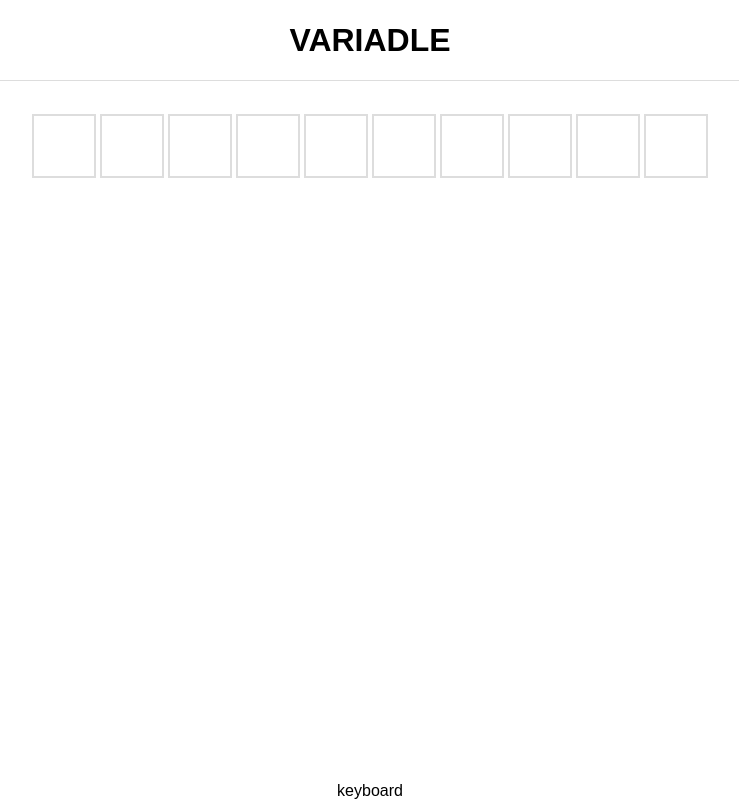
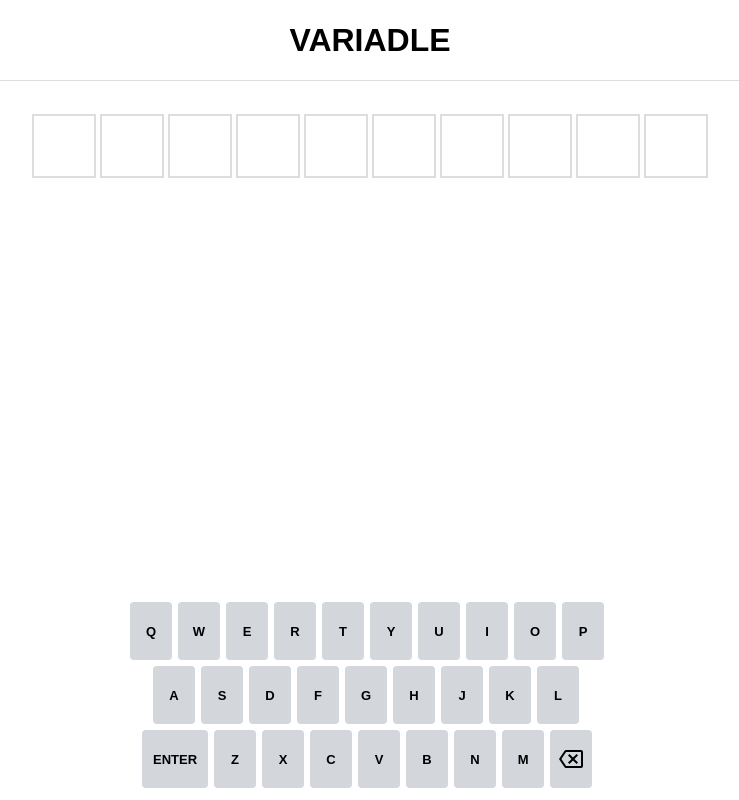
Before and after one commit to juandl14/variable-wordle, an Angular app: page / in a window 1280 px wide. Shown: the whole page, without its empty margins (270-1009 px from the left). Built offline with nearby package versions, Linux system fonts and the light colour scheme.

Commit message:
FEATURE: Functionality seems to be finished

```diff
--- a/src/app/wordle/wordle.component.html
+++ b/src/app/wordle/wordle.component.html
@@ -10,14 +10,27 @@
             <div class="letter-container" *ngFor="let letter of try.letters"
                 [class.correct]="letter.state === LetterState.CORRECT"
                 [class.partial]="letter.state === LetterState.PARTIAL_MATCH"
-                [class.wrong]="letter.state === LetterState.WRONG" [class.has-text]="letter.text !== ''">
+                [class.wrong]="letter.state === LetterState.WRONG || (letter.state !== LetterState.CORRECT && letter.state !== LetterState.PENDING && letter.state !== LetterState.PARTIAL_MATCH)"
+                [class.has-text]="letter.text !== ''">
                 {{letter.text}}
             </div>
             <!-- </div> -->
         </div>
     </div>
 
-    <div class="keyboard-container">keyboard</div>
+    <div class="keyboard-container">
+        <div [class]="['row' + i, 'row'].join(' ')" *ngFor="let row of keyboardRows; let i = index">
+            <div *ngFor="let key of row" [class]="getKeyClass(key)" [class.enter]="key === 'Enter'"
+                (click)="handleClickKey(key)">
+                <div *ngIf="key !== 'Backspace'; else backspace">
+                    {{key}}
+                </div>
+                <ng-template #backspace>
+                    <img src="../../assets/backspace_icon.svg" />
+                </ng-template>
+            </div>
+        </div>
+    </div>
 
     <div class="info-msg" [class.show]="infoMsg !== ''" [class.fade-out]="fadeOutInfoMsg">
         {{infoMsg}}
--- a/src/app/wordle/wordle.component.scss
+++ b/src/app/wordle/wordle.component.scss
@@ -84,21 +84,68 @@
 
             .word-len-msg-container {
                 display: flex;
-                // margin: 1%;
                 position: absolute;
                 align-items: center;
-                justify-content: center;
-                // top: 0;
-                // left: 0;
-                // margin: 10% 0;
-                // z-index: 1;
             }
         }
     }
 
-    .keyboard-contianer {
-        display: flex;
-        margin-bottom: 2%;
+    .keyboard-container {
+        // display: flex;
+        margin-bottom: 12px;
+
+        .row {
+            display: flex;
+            align-items: center;
+            margin-top: 6px;
+
+            &.row1 {
+                margin-left: 23px;
+            }
+
+            &.row2 {
+                margin-left: 12px;
+            }
+        }
+
+        .key {
+            height: 58px;
+            min-width: 42px;
+            margin-right: 6px;
+            display: flex;
+            align-items: center;
+            justify-content: center;
+            cursor: pointer;
+            border-radius: 4px;
+            background-color: #d3d6da;
+            font-size: 13px;
+            font-weight: bold;
+            user-select: none;
+
+            &.enter {
+                padding: 0 11px;
+                text-transform: uppercase;
+            }
+
+            &.match {
+                background-color: #6aaa64;
+                color: white;
+            }
+
+            &.partial {
+                background-color: #c9b458;
+                color: white;
+            }
+
+            &.wrong {
+                background-color: #86888a;
+                color: white;
+            }
+
+            &:hover {
+                background-color: #bbb;
+            }
+        }
     }
 
     .info-msg {
--- a/src/app/wordle/wordle.component.ts
+++ b/src/app/wordle/wordle.component.ts
@@ -1,9 +1,6 @@
 import { Component, ElementRef, HostListener, OnInit, QueryList, ViewChildren } from '@angular/core';
 import { WORDS } from '../words';
 
-// const WORD_LEN = 5;
-// const TRIES = 6;
-// const NUM_WORDS = WORDS.length;
 const MAX_WORD_LEN = 10;
 
 // Letter map
@@ -51,6 +48,16 @@ export class WordleComponent implements OnInit {
   readonly tries: Try[] = [];
 
   readonly LetterState = LetterState;
+
+  // Keyboard rows
+  readonly keyboardRows = [
+    ['Q', 'W', 'E', 'R', 'T', 'Y', 'U', 'I', 'O', 'P'],
+    ['A', 'S', 'D', 'F', 'G', 'H', 'J', 'K', 'L'],
+    ['Enter', 'Z', 'X', 'C', 'V', 'B', 'N', 'M', 'Backspace']
+  ];
+
+  // Stores the state for the keyboard key indexed by keys
+  readonly curLetterStates: { [key: string]: LetterState } = {};
 
   infoMsg = '';
 
@@ -116,7 +123,23 @@ export class WordleComponent implements OnInit {
     this.handleClickKey(event.key);
   }
 
-  private async handleClickKey(key: string) {
+  // Returns the classes for the given keyboard key based on its state
+  getKeyClass(key: string): string {
+    const state = this.curLetterStates[key.toLowerCase()];
+    switch (state) {
+      case LetterState.CORRECT:
+        return 'match key';
+      case LetterState.PARTIAL_MATCH:
+        return 'partial key';
+      case LetterState.WRONG:
+        return 'wrong key';
+      default:
+        return 'key';
+    }
+  }
+
+
+  async handleClickKey(key: string) {
     if (this.won) {
       return;
     }
@@ -138,7 +161,9 @@ export class WordleComponent implements OnInit {
     }
     // Handle enter
     else if (key === 'Enter') {
-      if (!this.checking && await this.checkCurrentTry()) {
+      const validWord = await this.checkCurrentTry();
+      console.log(validWord);
+      if (!this.checking && validWord) {
         this.currLetterIndex = this.numTries * MAX_WORD_LEN;
       }
     }
@@ -158,7 +183,7 @@ export class WordleComponent implements OnInit {
     const curTry = this.tries[this.numTries];
 
     // Check if the current try is a word in the list
-    const wordFromCurTry = curTry.letters.map(letter => letter.text).join('');
+    const wordFromCurTry = curTry.letters.map(letter => letter.text).join('').toLowerCase();
     console.log(wordFromCurTry);
     console.log(WORDS.includes(wordFromCurTry));
     if (!WORDS.includes(wordFromCurTry)) {
@@ -169,6 +194,7 @@ export class WordleComponent implements OnInit {
       setTimeout(() => {
         tryContainer.classList.remove('shake');
       }, 500);
+      this.checking = false;
       return false;
     }
 
@@ -180,7 +206,7 @@ export class WordleComponent implements OnInit {
     for (let i = 0; i < wordFromCurTry.length; i++) {
       const expected = this.targetWord[i];
       const curLetter = curTry.letters[i];
-      const got = curLetter.text;
+      const got = curLetter.text.toLowerCase();
       let state = LetterState.WRONG;
       if (expected === got && targetWordLetterCounts[got] > 0) {
         targetWordLetterCounts[expected]--
@@ -194,32 +220,39 @@ export class WordleComponent implements OnInit {
     }
     // console.log(states);
 
-    // for (let i = wordFromCurTry.length; i < MAX_WORD_LEN; i++) {
-    //   wordFromCurTry.concat(' ');
-    //   states.push(LetterState.WRONG);
-    // }
-
     // Get the current try
     const tryContainer = this.tryContainers.get(this.numTries)?.nativeElement as HTMLElement;
     const letterEles = tryContainer.querySelectorAll('.letter-container');
 
     await this.animateTry(curTry, states, letterEles);
 
+    // Save to keyboard key states
+    for (let i = 0; i < MAX_WORD_LEN; i++) {
+      const curLetter = curTry.letters[i];
+      const got = curLetter.text.toLowerCase();
+      const curStoredState = this.curLetterStates[got];
+      const targetState = states[i];
+      // Override state
+      if (curStoredState == null || targetState > curStoredState) {
+        this.curLetterStates[got] = targetState;
+      }
+    }
+
     this.numTries++;
 
     // Check if all letters in the current try are correct
     if (states.every(state => state === LetterState.CORRECT)) {
-      this.showInfoMsg('NICE!');
+      this.showInfoMsg('NICE, YOU WON!');
       this.won = true;
       await this.animateWin(letterEles);
     }
 
     if (!this.won) {
       if (wordFromCurTry.length > this.targetWord.length) {
-        this.populateNextRow("Word has less than " + wordFromCurTry.length + " letters");
+        this.populateNextRow('Word has less than ' + wordFromCurTry.length + ' letters');
       }
       else if (wordFromCurTry.length < this.targetWord.length) {
-        this.populateNextRow("Word has more than " + wordFromCurTry.length + " letters");
+        this.populateNextRow('Word has more than ' + wordFromCurTry.length + ' letters');
       }
       else {
         this.populateNextRow('Amount of letters is correct!');
@@ -228,7 +261,8 @@ export class WordleComponent implements OnInit {
 
     // Check if run out of tries
     if (this.numTries === this.maxTries) {
-      this.showInfoMsg('You lost! The word was: ' + this.targetWord.toUpperCase);
+      // Show message but don't hide
+      this.showInfoMsg('You lost! The word was: ' + this.targetWord.toUpperCase, false);
     }
 
     this.checking = false;
@@ -236,8 +270,9 @@ export class WordleComponent implements OnInit {
     return true;
   }
 
-  private showInfoMsg(msg: string) {
+  private showInfoMsg(msg: string, hide = true) {
     this.infoMsg = msg;
+    if (hide) {
       // Hide after 2s
       setTimeout(() => {
         this.fadeOutInfoMsg = true;
@@ -247,6 +282,7 @@ export class WordleComponent implements OnInit {
           this.fadeOutInfoMsg = false;
         }, 500);
       }, 2000);
+    }
   }
 
   private populateNextRow(tryMsg: string) {
```
Also changed, not shown: src/assets/backspace_icon.svg (added). Lines whose indentation alone changed are shown as unchanged.
